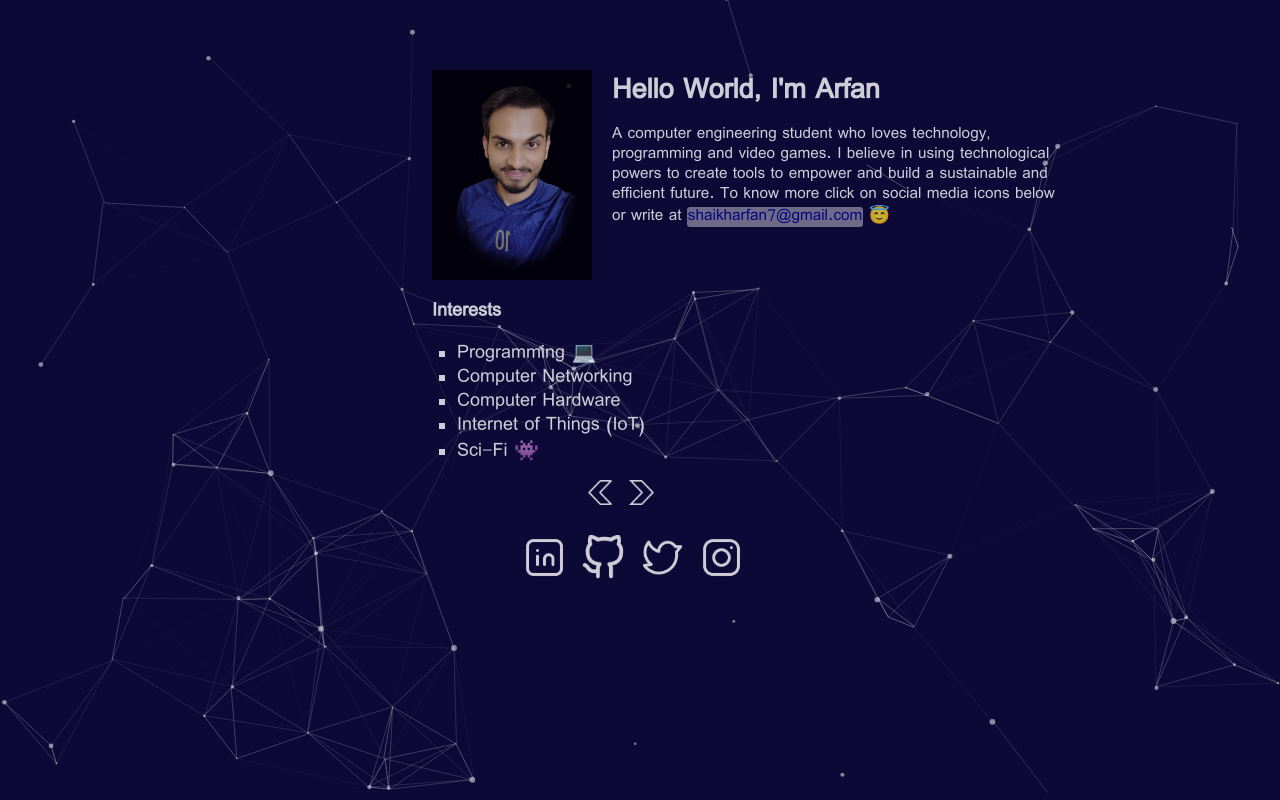
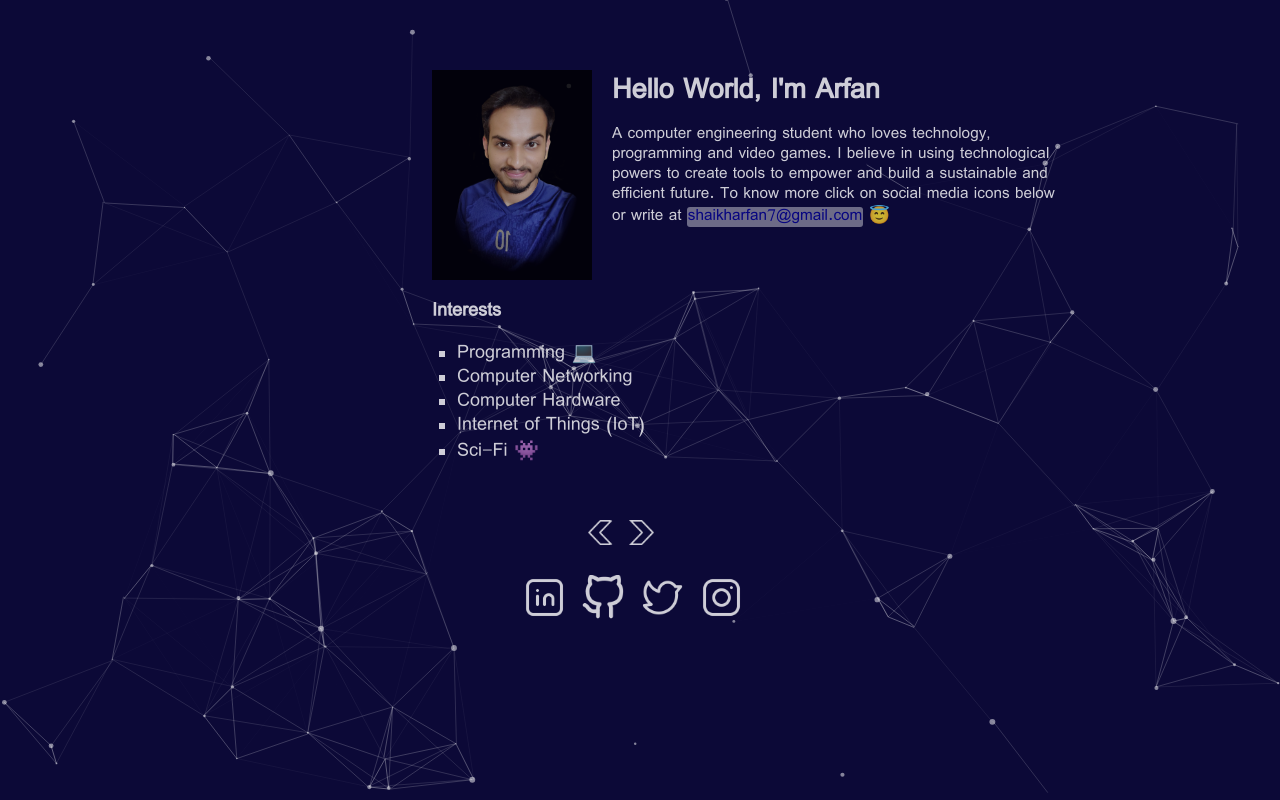
Before and after one commit to shaikharfan7/shaikharfan7, a plain HTML site: page index.html in a window 1280 px wide. Shown: the top 800 px of the page. Drawn offline with Linux system fonts and the light colour scheme.

Commit message:
Changed element position

```diff
--- a/index.css
+++ b/index.css
@@ -119,13 +119,13 @@ ul{
 }
 
 #nav{
-  top: 480px;
+  top: 520px;
   position: fixed;
   left: 45%;
 }
 
 #social{
-  top: 535px;
+  top: 575px;
   position: fixed;
   left: 40%;
 }
```
